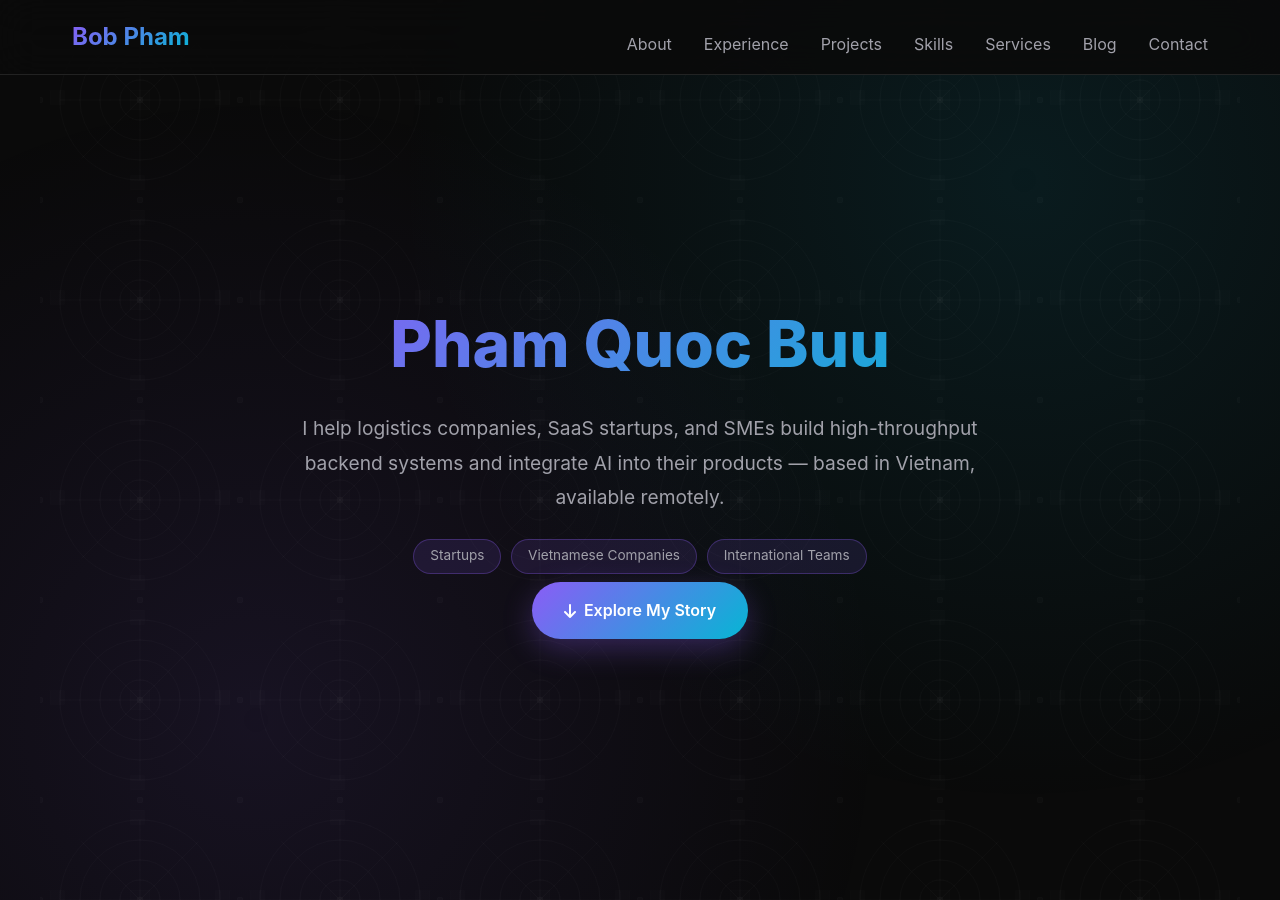
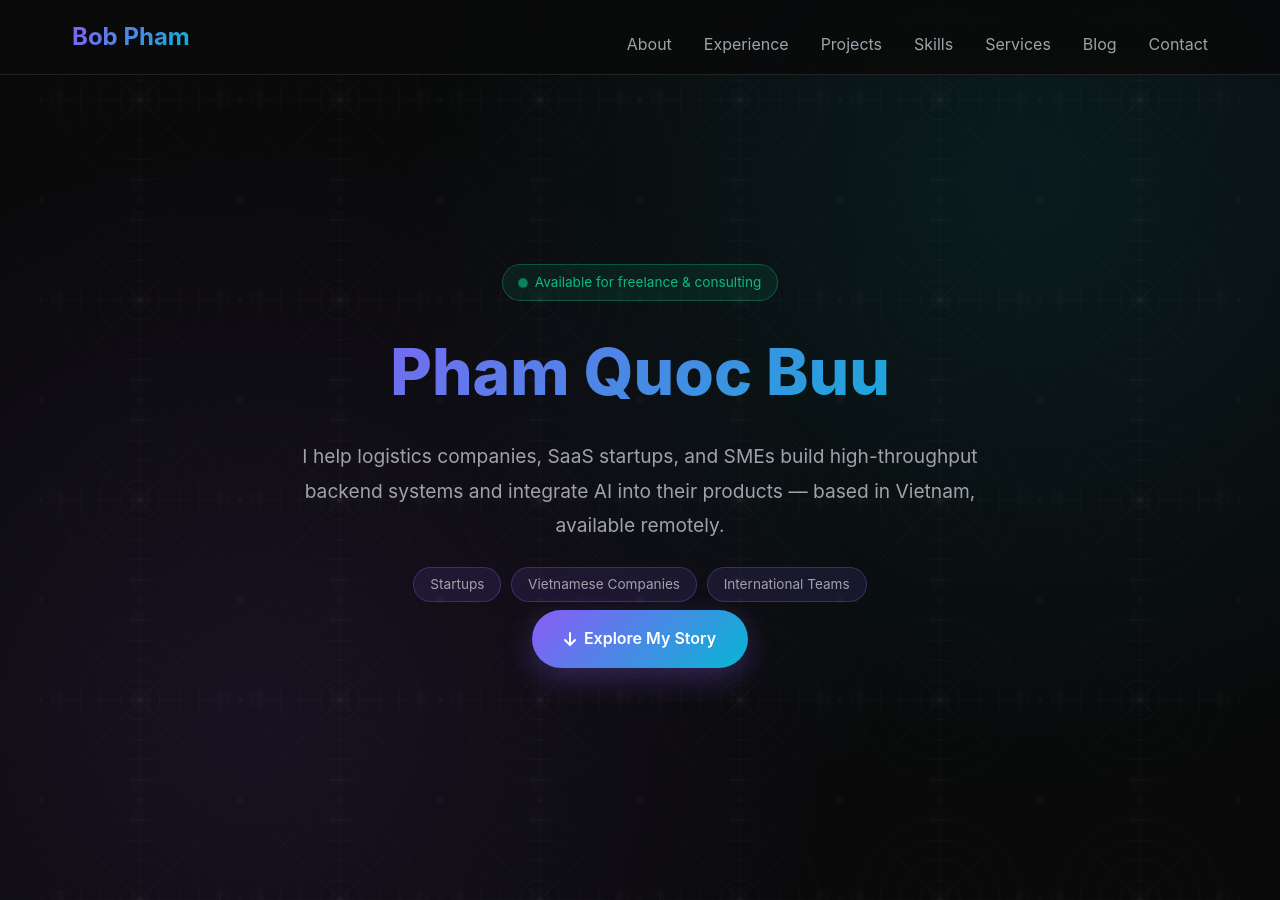
Before and after one commit to phamquocbuu/buu, a Jekyll site: the page index.html, which Jekyll copies as it is, in a window 1280 px wide and 900 px high. Built offline with Jekyll 4.4.1, drawn with Linux system fonts in a browser that asks for light colours.

Commit message:
feat: Add availability badge to hero section

```diff
--- a/index.html
+++ b/index.html
@@ -141,6 +141,16 @@
     <!-- Hero Section -->
     <section class="hero pattern-tech-hero">
         <div class="hero-content">
+            <div style="display: inline-flex; align-items: center; gap: 0.5rem; padding: 0.4rem 1rem; background: rgba(16, 185, 129, 0.1); border: 1px solid rgba(16, 185, 129, 0.35); border-radius: 20px; font-size: 0.85rem; color: #10b981; margin-bottom: 1.25rem;">
+                <span style="width: 8px; height: 8px; background: #10b981; border-radius: 50%; display: inline-block; animation: pulse-green 2s infinite;"></span>
+                Available for freelance &amp; consulting
+            </div>
+            <style>
+                @keyframes pulse-green {
+                    0%, 100% { opacity: 1; transform: scale(1); }
+                    50% { opacity: 0.5; transform: scale(1.3); }
+                }
+            </style>
             <h1>Pham Quoc Buu</h1>
             <p class="subtitle">I help logistics companies, SaaS startups, and SMEs build high-throughput backend systems and integrate AI into their products — based in Vietnam, available remotely.</p>
             <div style="display: flex; gap: 0.6rem; justify-content: center; flex-wrap: wrap; margin-top: 1.5rem; margin-bottom: 0.5rem;">
```
